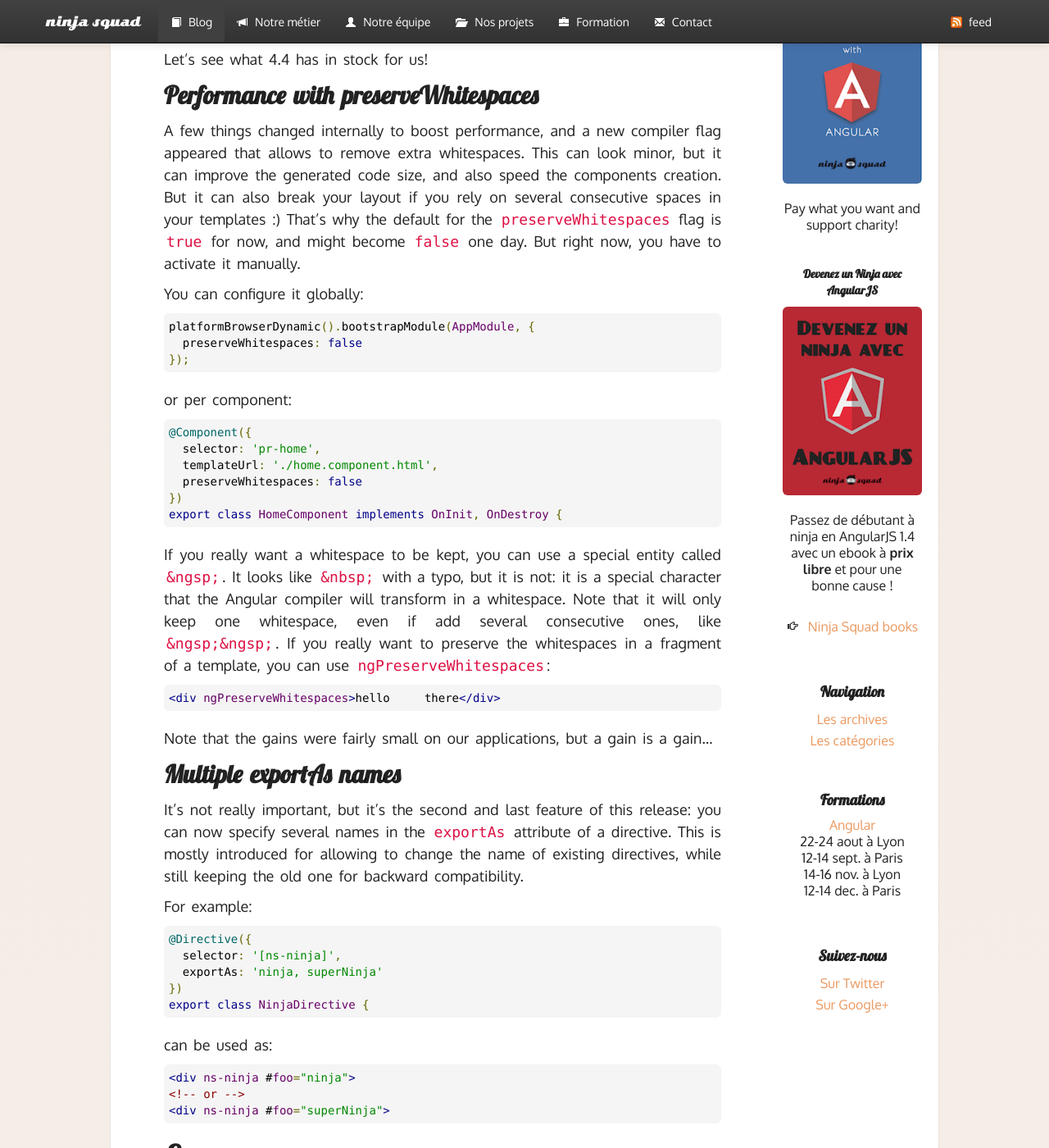
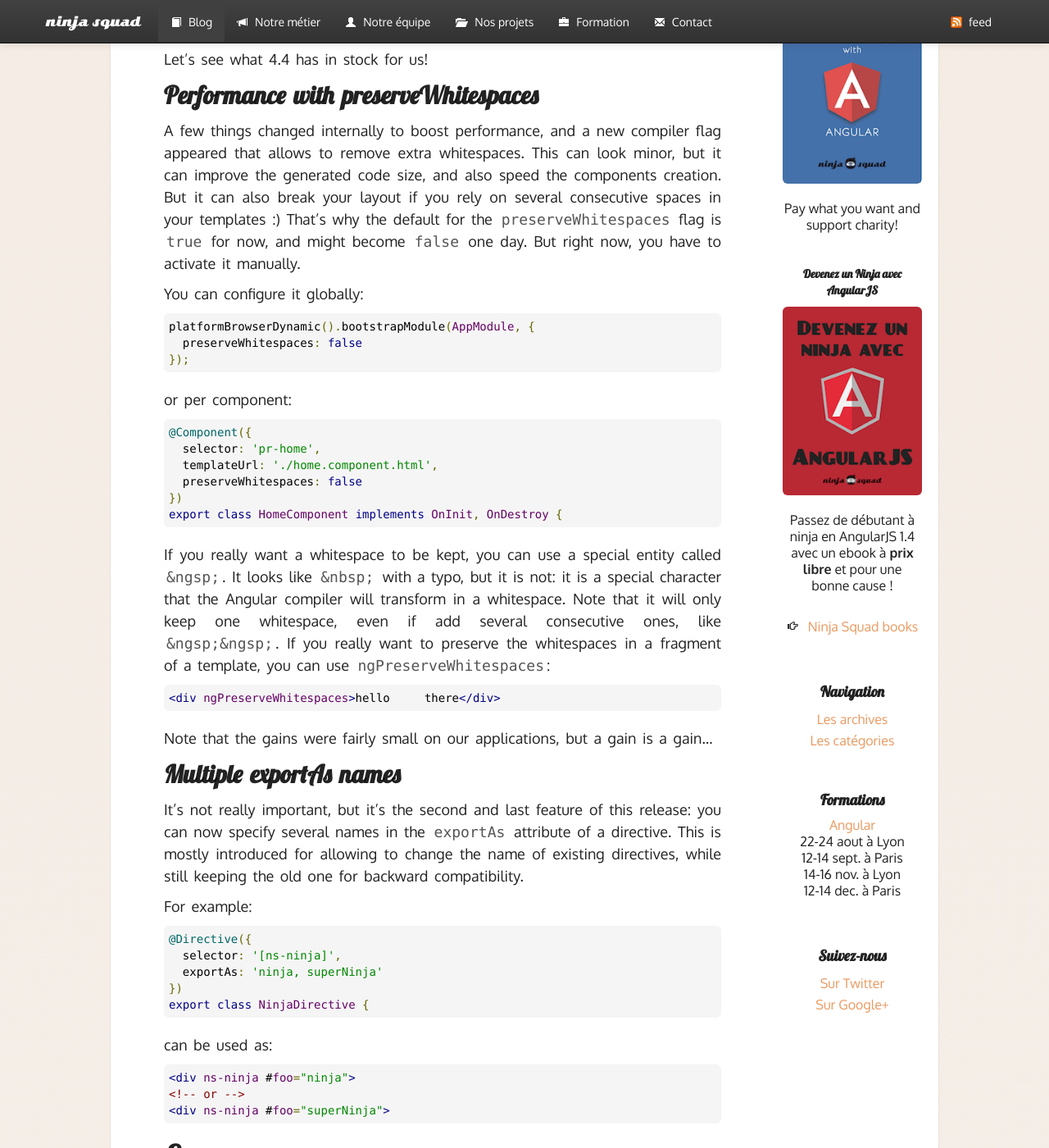
Before and after one commit to Ninja-Squad/ninja-squad.github.com, a Jekyll site: the page built from index.html, in a window 1280 px wide and 1400 px high, scrolled down 2504 px. Shown: the whole window at 82% size. Built offline with Jekyll 4.4.1, drawn with Linux system fonts in a browser that asks for light colours; comment, search, counter and statistics services are not loaded.

Commit message:
style: change code color

```diff
--- a/assets/themes/twitter/css/style.css
+++ b/assets/themes/twitter/css/style.css
@@ -134,6 +134,7 @@ pre, code {
 
 p code {
     font-size: 18px;
+    color: #555555
 }
 
 blockquote p {
```
